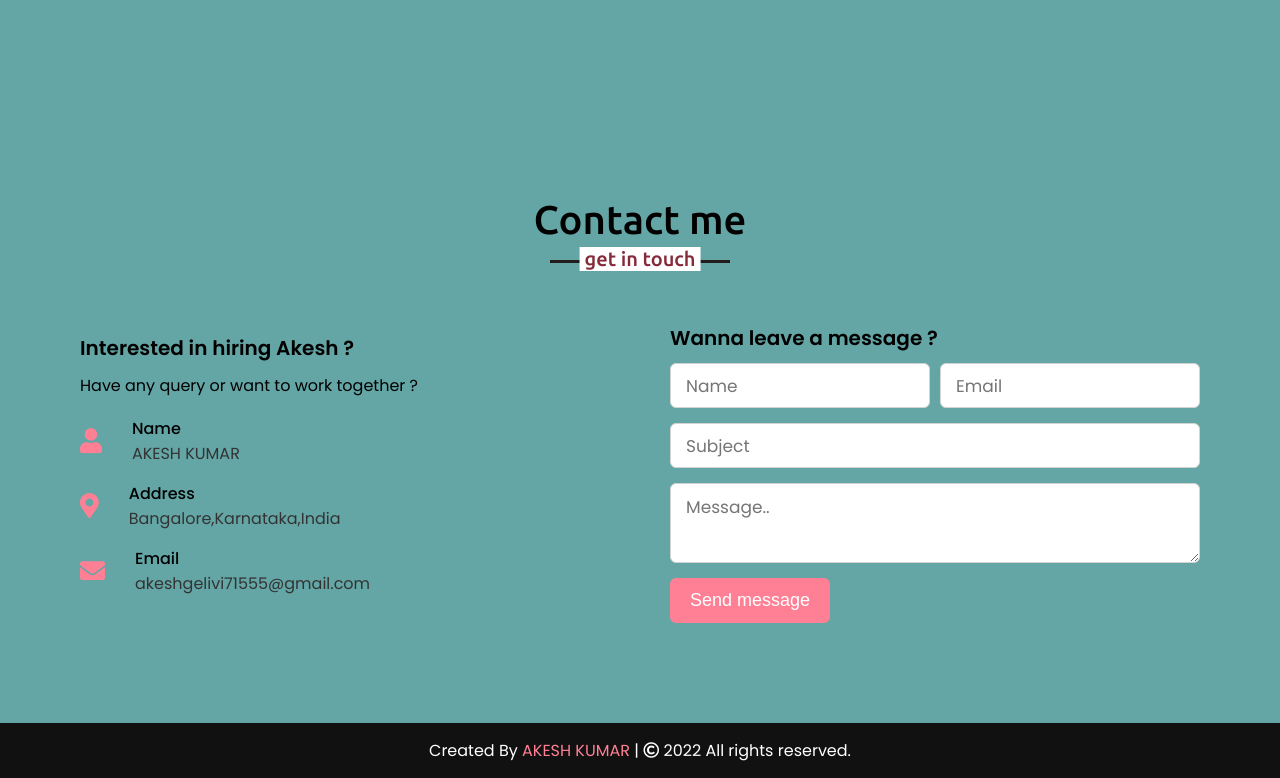
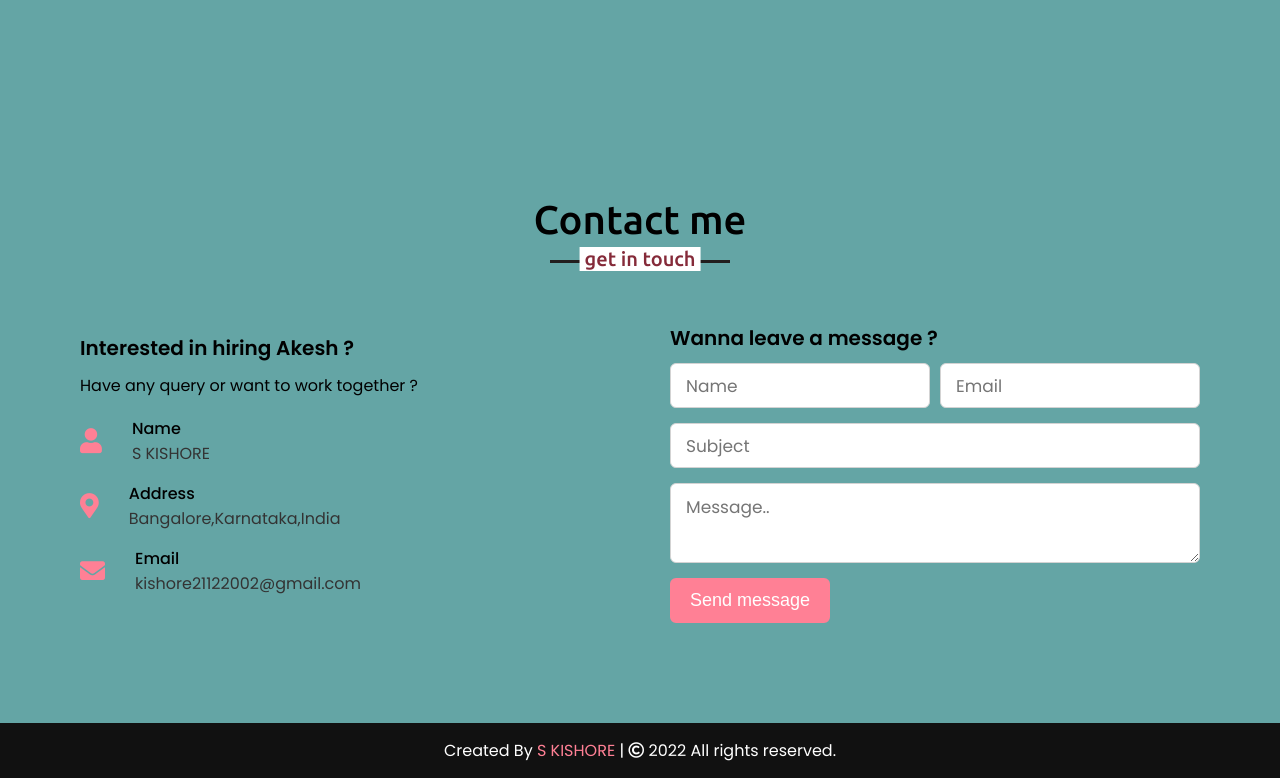
Before and after one commit to skishore21/OIBSIB_TASK_2, a plain HTML site: page index.html in a window 1280 px wide. Shown: the part 1979-2757 px from the top of the page. Drawn offline with nearby package versions, Linux system fonts and the light colour scheme.

Commit message:
Update index.html

```diff
--- a/index.html
+++ b/index.html
@@ -1,5 +1,5 @@
 <!DOCTYPE html>
-<!-- Created By AKESH KUMAR -->
+<!-- Created By S KISHORE -->
 <html lang="en">
 <head>
     <meta charset="UTF-8">
@@ -38,7 +38,7 @@
                     <img src="profile photo">
                 </div>
                 <div class="column right">
-                    <div class="text">I am akesh and I'm a<span class="typing-2"></span></div>
+                    <div class="text">I am S KISHORE and I'm a<span class="typing-2"></span></div>
                     <p> I'm currently a student pursuing my Bachelor of Technology in Computer science and Engineering with specialization in Data Science at GITAM School of Technology (2020-2024) and looking to join the workforce and gain real-world experience. I'm reliable and able to complete tasks on time in both individual and team settings. Through my academic and extracurricular projects, I've developed my communication, leadership and interpersonal skills that will serve this role and your company well. I learned programming, data science techniques, machine learning tools, and basic SQL techniques. I have gained very good knowledge about Python, Java, HTML, CSS, JDBC and JavaScript, ReactJS, Node.js like languages and completed some projects. and I have the experience of working on Ec2 Instances, Subnets, VPC's and I Have successfully completed the Microsoft AZure AZ-900 certification.And also I am enthusiastic to learn and work in Web development projects and cloud projects. </p>
                     <a href="Black White Minimalist CV Resume">Download CV</a>
                 </div>
@@ -143,7 +143,7 @@
                             <i class="fas fa-user"></i>
                             <div class="info">
                                 <div class="head">Name</div>
-                                <div class="sub-title">AKESH KUMAR</div>
+                                <div class="sub-title">S KISHORE</div>
                             </div>
                         </div>
                         <div class="row">
@@ -157,14 +157,14 @@
                             <i class="fas fa-envelope"></i>
                             <div class="info">
                                 <div class="head">Email</div>
-                                <div class="sub-title">akeshgelivi71555@gmail.com</div>
+                                <div class="sub-title">kishore21122002@gmail.com</div>
                             </div>
                         </div>
                     </div>
                 </div>
                 <div class="column right">
                     <div class="text">Wanna leave a message ?</div>
-                    <form class="contact-form" action="mailto:akeshgelivi71555@gmail.com" method="POST">
+                    <form class="contact-form" action="mailto:kishore21122002@gmail.com" method="POST">
                         <div class="fields">
                             <div class="field name">
                                 <input type="text" class="fullname" placeholder="Name">
@@ -188,7 +188,7 @@
         </div>
     </section>
     <footer>
-        <span>Created By <a href="https://www.linkedin.com/in/akesh-gelivi-357abb246/">AKESH KUMAR</a> | <span class="far fa-copyright"></span> 2022 All rights reserved.</span>
+        <span>Created By <a href="https://www.linkedin.com/in/s-kishore-495866253/">S KISHORE</a> | <span class="far fa-copyright"></span> 2022 All rights reserved.</span>
     </footer>
 
     <script src="script.js"></script>
```
